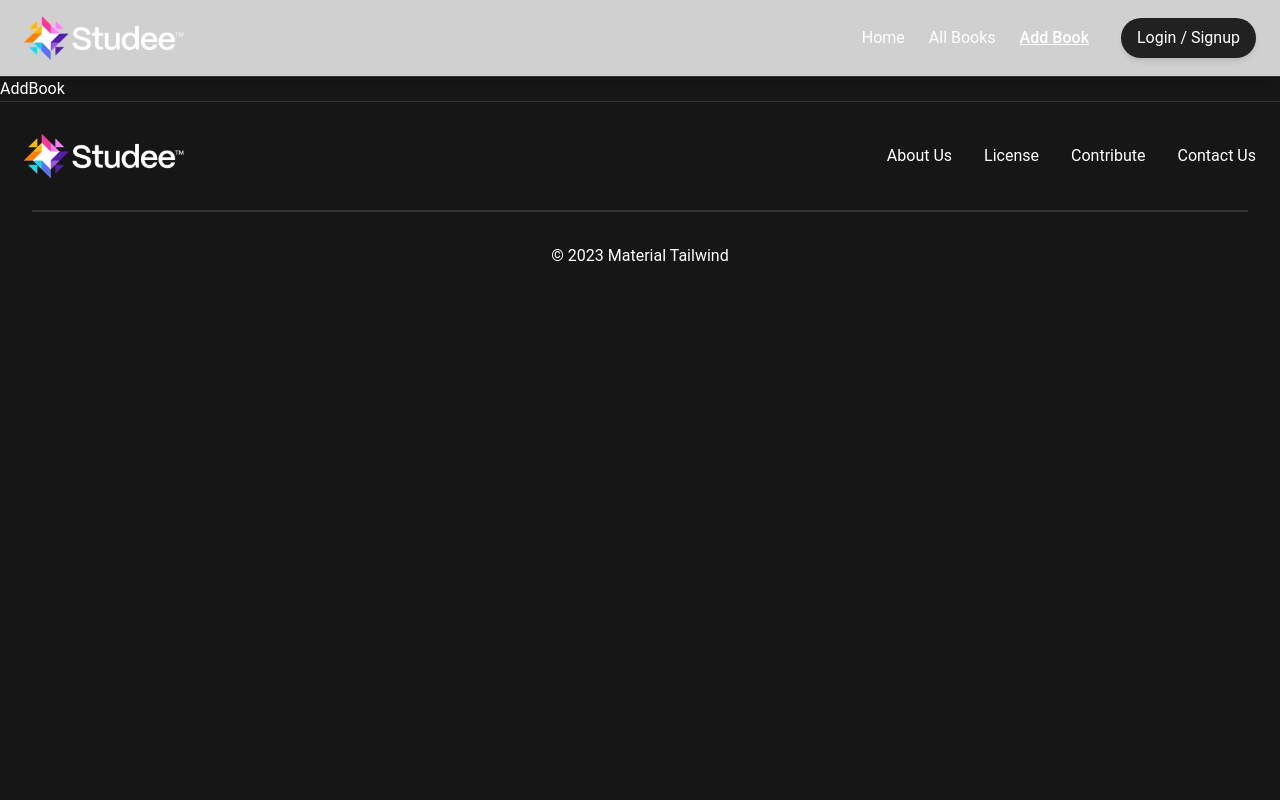
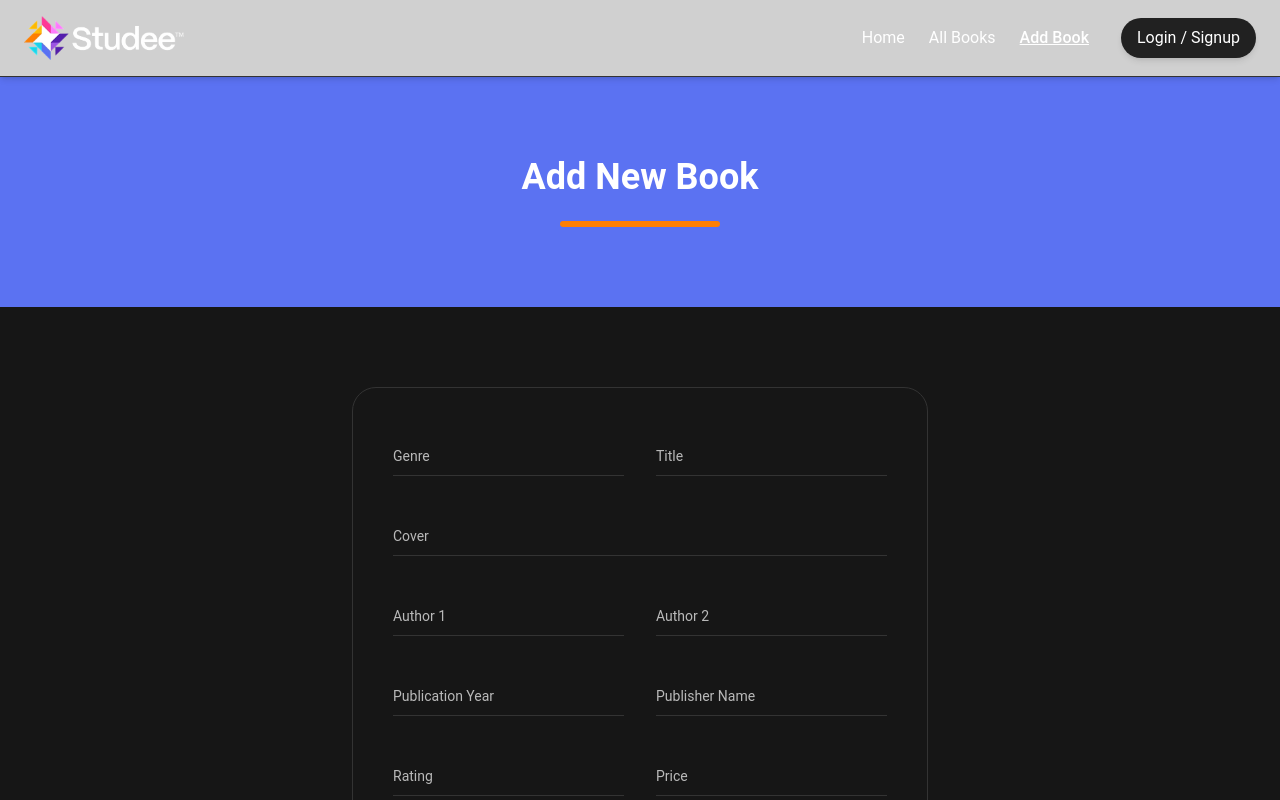
Before and after one commit to mdpahlovi/studee, a React (Vite) app: page /add-book in a window 1280 px wide. Shown: the top 800 px of the page. Built offline with nearby package versions, Linux system fonts and the light colour scheme.

Commit message:
[Done] Add New Book

```diff
--- a/package.json
+++ b/package.json
@@ -15,6 +15,7 @@
         "@reduxjs/toolkit": "^1.9.5",
         "react": "^18.2.0",
         "react-dom": "^18.2.0",
+        "react-hook-form": "^7.45.1",
         "react-icons": "^4.10.1",
         "react-redux": "^8.1.1",
         "react-router-dom": "^6.14.1"
--- a/src/App.tsx
+++ b/src/App.tsx
@@ -78,6 +78,25 @@ export default function App() {
                 },
             },
         },
+        textarea: {
+            styles: {
+                base: { textarea: { color: '' }, label: { color: 'peer-placeholder-shown:text-content/70' } },
+                variants: {
+                    standard: {
+                        base: { textarea: { borderColor: 'placeholder-shown:border-edge' } },
+                        colors: {
+                            label: {
+                                blue: {
+                                    after: 'after:border-primary peer-focus:after:border-primary',
+                                    color: 'text-content/70 peer-focus:text-primary',
+                                },
+                            },
+                            textarea: { blue: { borderColor: 'border-content/70', borderColorFocused: 'focus:border-primary' } },
+                        },
+                    },
+                },
+            },
+        },
         card: { styles: { variants: { filled: { white: { backgroud: 'border', color: '' } } } } },
     };
     console.log(useTheme());
--- a/src/components/Common/BookCard.tsx
+++ b/src/components/Common/BookCard.tsx
@@ -1,6 +1,6 @@
 import { IBook } from '@/types';
 import { Link } from 'react-router-dom';
-import { Card, CardHeader, Button } from '@material-tailwind/react';
+import { Card, CardHeader, Button, Rating } from '@material-tailwind/react';
 import { ArrowLongRightIcon } from '@heroicons/react/24/outline';
 
 export default function BookCard({ book }: { book: IBook }) {
@@ -19,7 +19,9 @@ export default function BookCard({ book }: { book: IBook }) {
                     <p>Author : {...author}</p>
                     <p>Publication Year : {publicationYear}</p>
                     <p>Price : {price}$</p>
-                    <p>Rating : {rating}</p>
+                    <p className="flex flex-wrap items-center gap-1">
+                        Rating : <Rating value={Math.round(rating)} /> ({rating})
+                    </p>
                 </div>
                 <Link to={`/book/${_id}`}>
                     <Button className="mt-2 flex items-center gap-2">
--- a/src/pages/AddBook.tsx
+++ b/src/pages/AddBook.tsx
@@ -1,3 +1,54 @@
+import SectionHeader from '@/components/Common/SectionHeader';
+import { IBook, IBookInput } from '@/types';
+import { Button, Input, Textarea } from '@material-tailwind/react';
+import { useForm, SubmitHandler } from 'react-hook-form';
+
 export default function AddBook() {
-    return <div>AddBook</div>;
+    const { register, handleSubmit } = useForm<IBookInput>();
+
+    const handleAddBook: SubmitHandler<IBookInput> = ({ author1, author2, publisherName, ...bookData }) => {
+        const newBook: IBook = {
+            author: [author1, author2],
+            publisher: { name: publisherName, email: '' },
+            reviews: [],
+            ...bookData,
+        };
+        console.log(newBook);
+    };
+
+    return (
+        <>
+            <div className="bg-primary py-20">
+                <SectionHeader>Add New Book</SectionHeader>
+            </div>
+            <section className="my-16 sm:my-20">
+                <form
+                    onSubmit={handleSubmit(handleAddBook)}
+                    className="sm:max-w-xl mx-auto bg-background rounded-3xl border flex flex-col gap-y-8 p-10"
+                >
+                    <div className="grid sm:grid-cols-2 gap-8">
+                        <Input variant="standard" label="Genre" {...register('genre')} />
+                        <Input variant="standard" label="Title" {...register('title')} />
+                    </div>
+                    <Input variant="standard" label="Cover" {...register('cover')} />
+                    <div className="grid sm:grid-cols-2 gap-8">
+                        <Input variant="standard" label="Author 1" {...register('author1')} />
+                        <Input variant="standard" label="Author 2" {...register('author2')} />
+                    </div>
+                    <div className="grid sm:grid-cols-2 gap-8">
+                        <Input type="number" variant="standard" label="Publication Year" {...register('publicationYear')} />
+                        <Input variant="standard" label="Publisher Name" {...register('publisherName')} />
+                    </div>
+                    <div className="grid sm:grid-cols-2 gap-8">
+                        <Input type="number" max={5} variant="standard" label="Rating" {...register('rating')} />
+                        <Input type="number" variant="standard" label="Price" {...register('price')} />
+                    </div>
+                    <Textarea variant="standard" label="Synopsis" {...register('synopsis')} />
+                    <Button type="submit" fullWidth>
+                        Submit
+                    </Button>
+                </form>
+            </section>
+        </>
+    );
 }
--- a/src/pages/AllBooks.tsx
+++ b/src/pages/AllBooks.tsx
@@ -1,3 +1,37 @@
+import BookCard from '@/components/Common/BookCard';
+import SectionHeader from '@/components/Common/SectionHeader';
+import { useGetBooksQuery } from '@/redux/features/books/bookApi';
+import { IBook } from '@/types';
+import { Button, Input } from '@material-tailwind/react';
+import { MagnifyingGlassIcon } from '@heroicons/react/24/outline';
+import { Link } from 'react-router-dom';
+
 export default function AllBooks() {
-    return <div>AllBooks</div>;
+    const { data, isLoading } = useGetBooksQuery(undefined);
+    return (
+        <>
+            <div className="bg-primary py-20">
+                <SectionHeader>All Books</SectionHeader>
+            </div>
+            <section className="my-16 sm:my-20">
+                <div className="flex justify-between mb-8 sm:mb-10">
+                    <div>
+                        <Input label="Search" icon={<MagnifyingGlassIcon className="w-5 h-5" />} />
+                    </div>
+                    <Link to="/add-book">
+                        <Button>Add New</Button>
+                    </Link>
+                </div>
+                {isLoading ? (
+                    <div>Loading...</div>
+                ) : (
+                    <div className="grid lg:grid-cols-2 gap-6">
+                        {data?.data?.map((book: IBook) => (
+                            <BookCard key={book._id} book={book} />
+                        ))}
+                    </div>
+                )}
+            </section>
+        </>
+    );
 }
```
Also changed, not shown: src/types/index.ts (+14 -1 lines), 2 other files (tests, documents, lock files or other folders).
